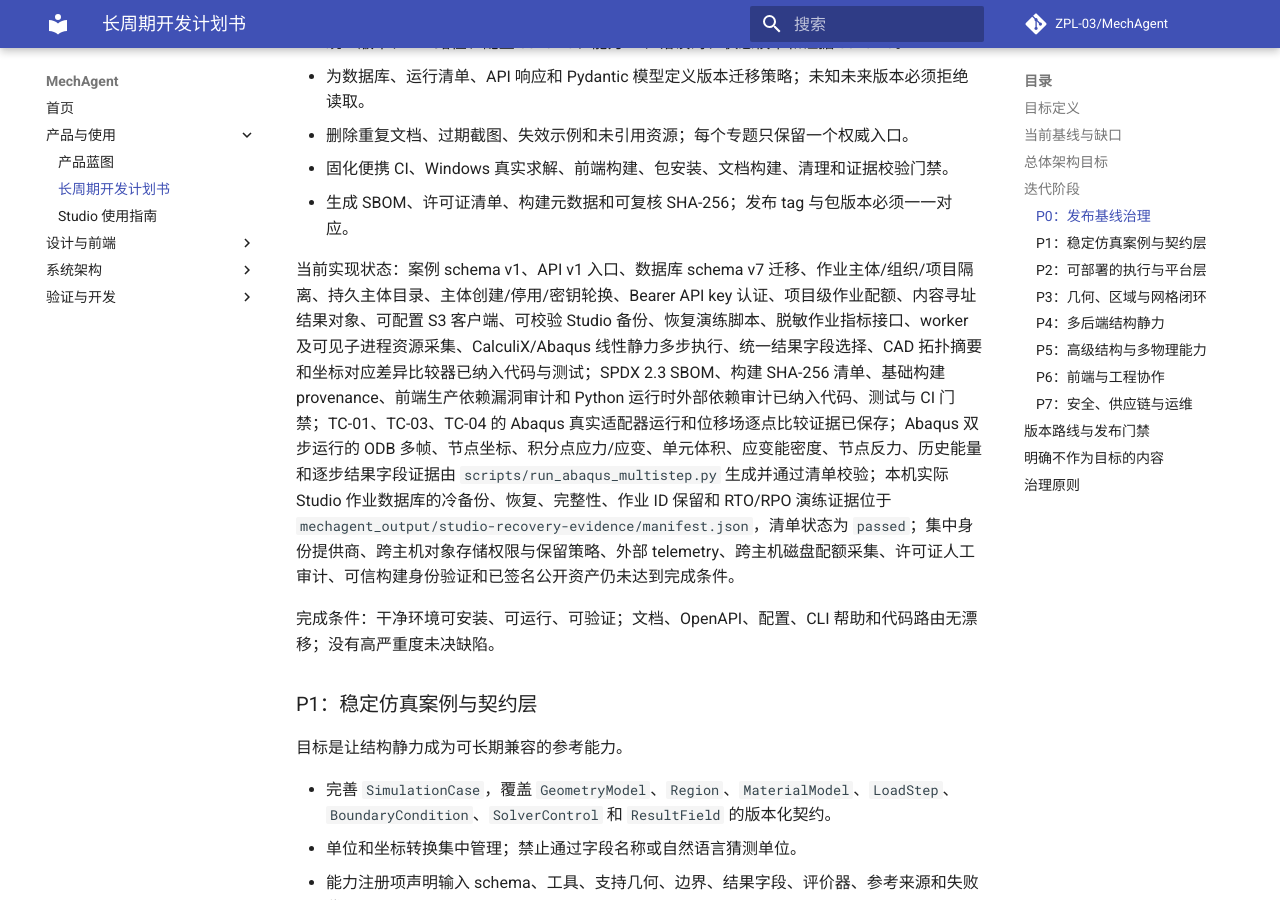
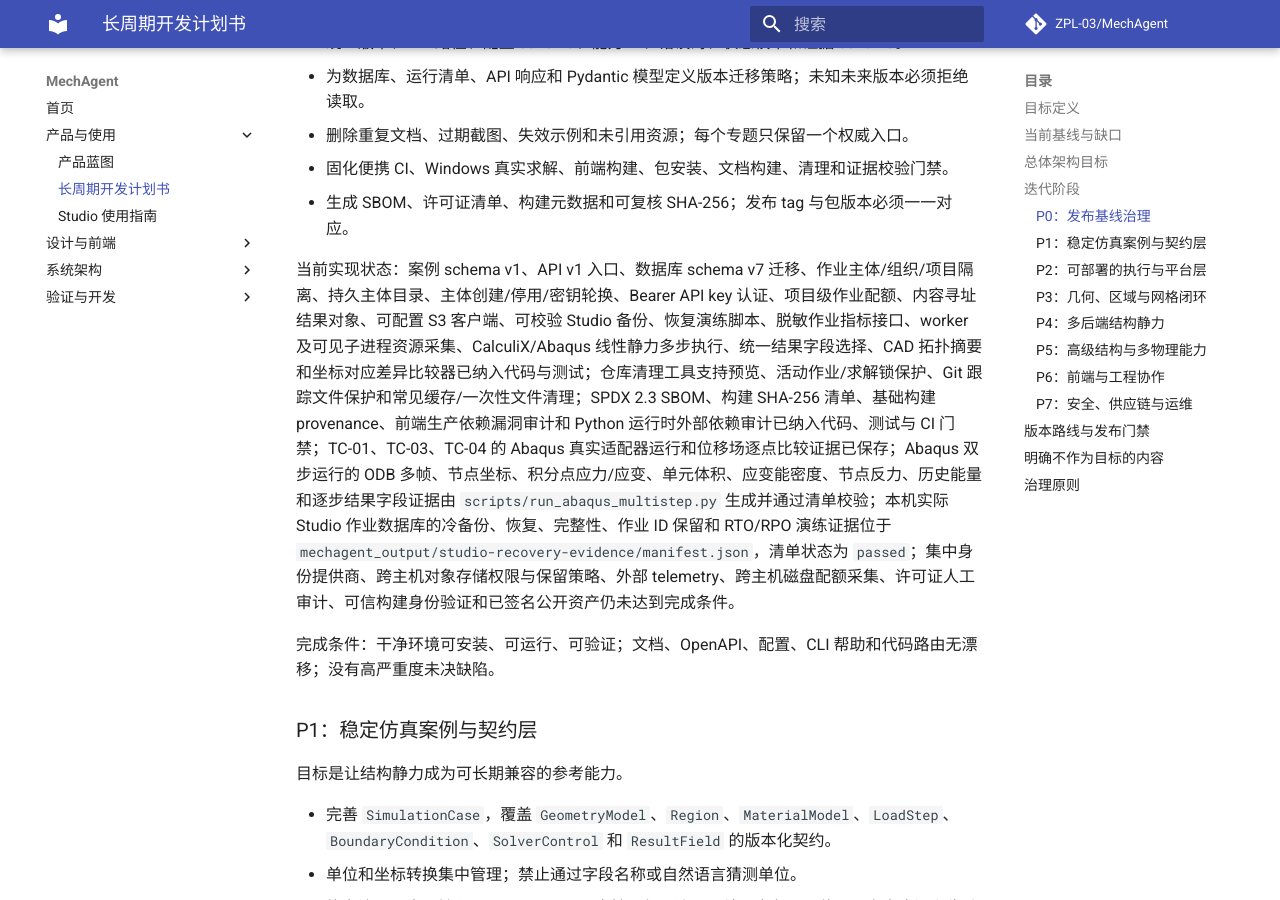
Before and after one commit to ZPL-03/MechAgent, an MkDocs documentation site: the page built from docs/development_plan.md, in a window 1280 px wide and 900 px high, scrolled down 2132 px. Built offline with MkDocs 1.6.1 and Material for MkDocs 9.7.7, drawn with Linux system fonts in a browser that asks for light colours; comment, search, counter and statistics services are not loaded.

Commit message:
Document protected artifact cleanup scope

```diff
--- a/docs/development_plan.md
+++ b/docs/development_plan.md
@@ -67,7 +67,7 @@ schema v7 事务迁移。案例契约复用 `ModelParams`，补充单位、坐
 - 固化便携 CI、Windows 真实求解、前端构建、包安装、文档构建、清理和证据校验门禁。
 - 生成 SBOM、许可证清单、构建元数据和可复核 SHA-256；发布 tag 与包版本必须一一对应。
 
-当前实现状态：案例 schema v1、API v1 入口、数据库 schema v7 迁移、作业主体/组织/项目隔离、持久主体目录、主体创建/停用/密钥轮换、Bearer API key 认证、项目级作业配额、内容寻址结果对象、可配置 S3 客户端、可校验 Studio 备份、恢复演练脚本、脱敏作业指标接口、worker 及可见子进程资源采集、CalculiX/Abaqus 线性静力多步执行、统一结果字段选择、CAD 拓扑摘要和坐标对应差异比较器已纳入代码与测试；SPDX 2.3 SBOM、构建 SHA-256 清单、基础构建 provenance、前端生产依赖漏洞审计和 Python 运行时外部依赖审计已纳入代码、测试与 CI 门禁；TC-01、TC-03、TC-04 的 Abaqus 真实适配器运行和位移场逐点比较证据已保存；Abaqus 双步运行的 ODB 多帧、节点坐标、积分点应力/应变、单元体积、应变能密度、节点反力、历史能量和逐步结果字段证据由 `scripts/run_abaqus_multistep.py` 生成并通过清单校验；本机实际 Studio 作业数据库的冷备份、恢复、完整性、作业 ID 保留和 RTO/RPO 演练证据位于 `mechagent_output/studio-recovery-evidence/manifest.json`，清单状态为 `passed`；集中身份提供商、跨主机对象存储权限与保留策略、外部 telemetry、跨主机磁盘配额采集、许可证人工审计、可信构建身份验证和已签名公开资产仍未达到完成条件。
+当前实现状态：案例 schema v1、API v1 入口、数据库 schema v7 迁移、作业主体/组织/项目隔离、持久主体目录、主体创建/停用/密钥轮换、Bearer API key 认证、项目级作业配额、内容寻址结果对象、可配置 S3 客户端、可校验 Studio 备份、恢复演练脚本、脱敏作业指标接口、worker 及可见子进程资源采集、CalculiX/Abaqus 线性静力多步执行、统一结果字段选择、CAD 拓扑摘要和坐标对应差异比较器已纳入代码与测试；仓库清理工具支持预览、活动作业/求解锁保护、Git 跟踪文件保护和常见缓存/一次性文件清理；SPDX 2.3 SBOM、构建 SHA-256 清单、基础构建 provenance、前端生产依赖漏洞审计和 Python 运行时外部依赖审计已纳入代码、测试与 CI 门禁；TC-01、TC-03、TC-04 的 Abaqus 真实适配器运行和位移场逐点比较证据已保存；Abaqus 双步运行的 ODB 多帧、节点坐标、积分点应力/应变、单元体积、应变能密度、节点反力、历史能量和逐步结果字段证据由 `scripts/run_abaqus_multistep.py` 生成并通过清单校验；本机实际 Studio 作业数据库的冷备份、恢复、完整性、作业 ID 保留和 RTO/RPO 演练证据位于 `mechagent_output/studio-recovery-evidence/manifest.json`，清单状态为 `passed`；集中身份提供商、跨主机对象存储权限与保留策略、外部 telemetry、跨主机磁盘配额采集、许可证人工审计、可信构建身份验证和已签名公开资产仍未达到完成条件。
 
 完成条件：干净环境可安装、可运行、可验证；文档、OpenAPI、配置、CLI 帮助和代码路由无漂移；没有高严重度未决缺陷。
 
```
